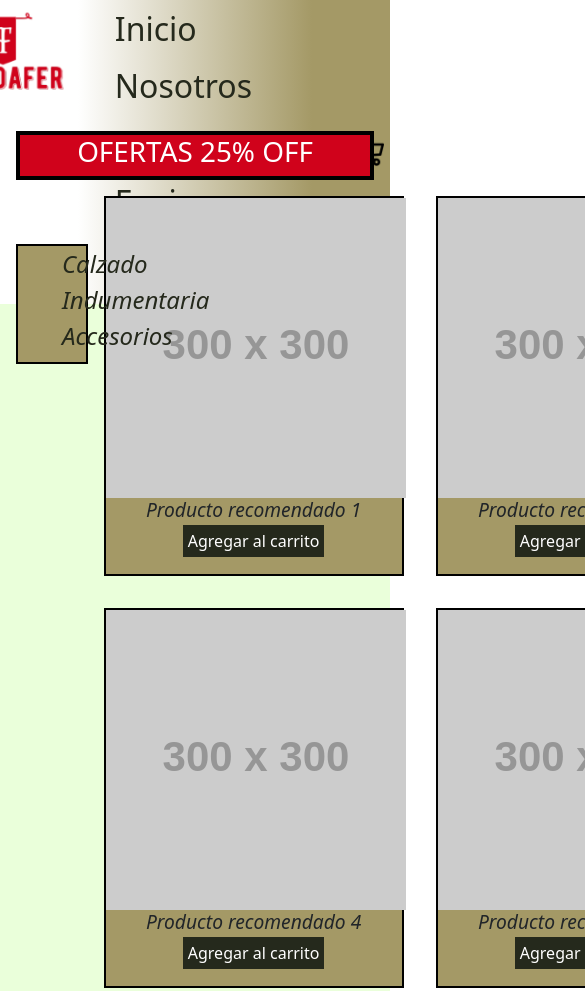
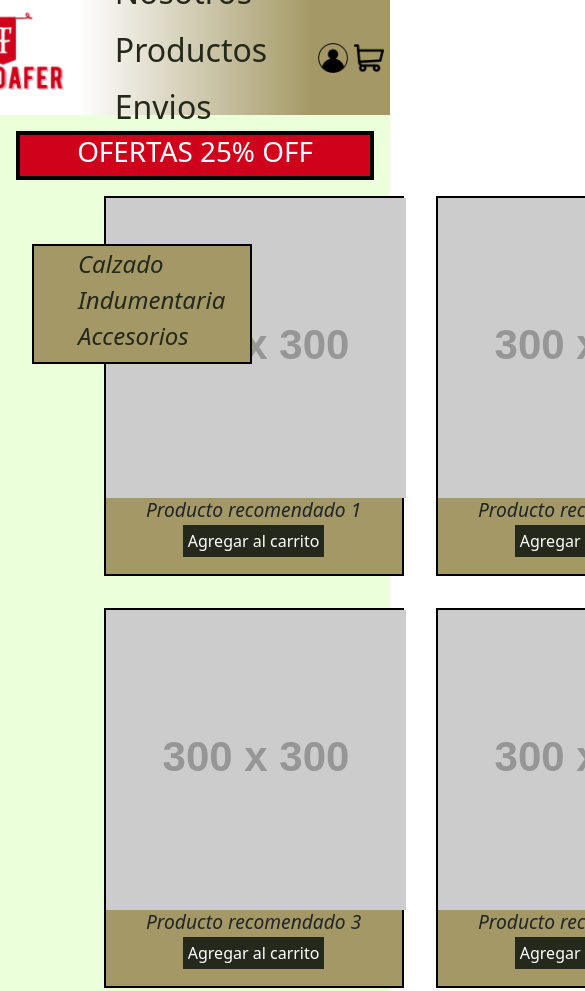
Before and after one commit to feerrivero/PreEntrega2Rivero, a plain HTML site: page index.html in a window 390 px wide. Shown: the top 991 px of the page, 585 px wide, since content can reach past the window. Drawn offline with nearby package versions, Linux system fonts and the light colour scheme; placeholder pictures from the web are drawn by us.

Commit message:
comenzando mediaqueris

```diff
--- a/css/styles.css
+++ b/css/styles.css
@@ -18,6 +18,7 @@ a{
 header {
     display: grid;
     grid-template-columns: 20% 60% 20%;
+    grid-template-rows: 115px;
     grid-template-areas: "logo barra botones";
     height: 7rem;
 }
@@ -137,20 +138,28 @@ background-color: rgb(208,2,27);
 .menuFiltro {
     border: 2px solid black;
     height: 7.5rem;
-    width: 100%;
+    width: 220px;
     background-color: #A49966;
     grid-area: menuFiltro;
-    margin-top: 4rem;
+    margin: 4rem 1rem;
     font-size: 1.5rem;
     font-style: italic;
 }
 
 /* Cards */
 .cards{
+    width: 100%;
+    margin:0;
     grid-area: cards;
     display: grid;
     grid-template-columns: repeat(3, 1fr);
-    /* padding-bottom: 2rem; */
+    justify-items: center;
+}
+
+@media screen and (max-width:1275px) {
+    .cards{
+        grid-template-columns: repeat(2, 1fr);
+    }
 }
 
 .cards div{
@@ -172,6 +181,7 @@ background-color: rgb(208,2,27);
     border: 0.3rem solid black;
     grid-area: parrafoProductos;
     text-align: center;
+    width: 100%;
 }
 
 /* Footer */
```
